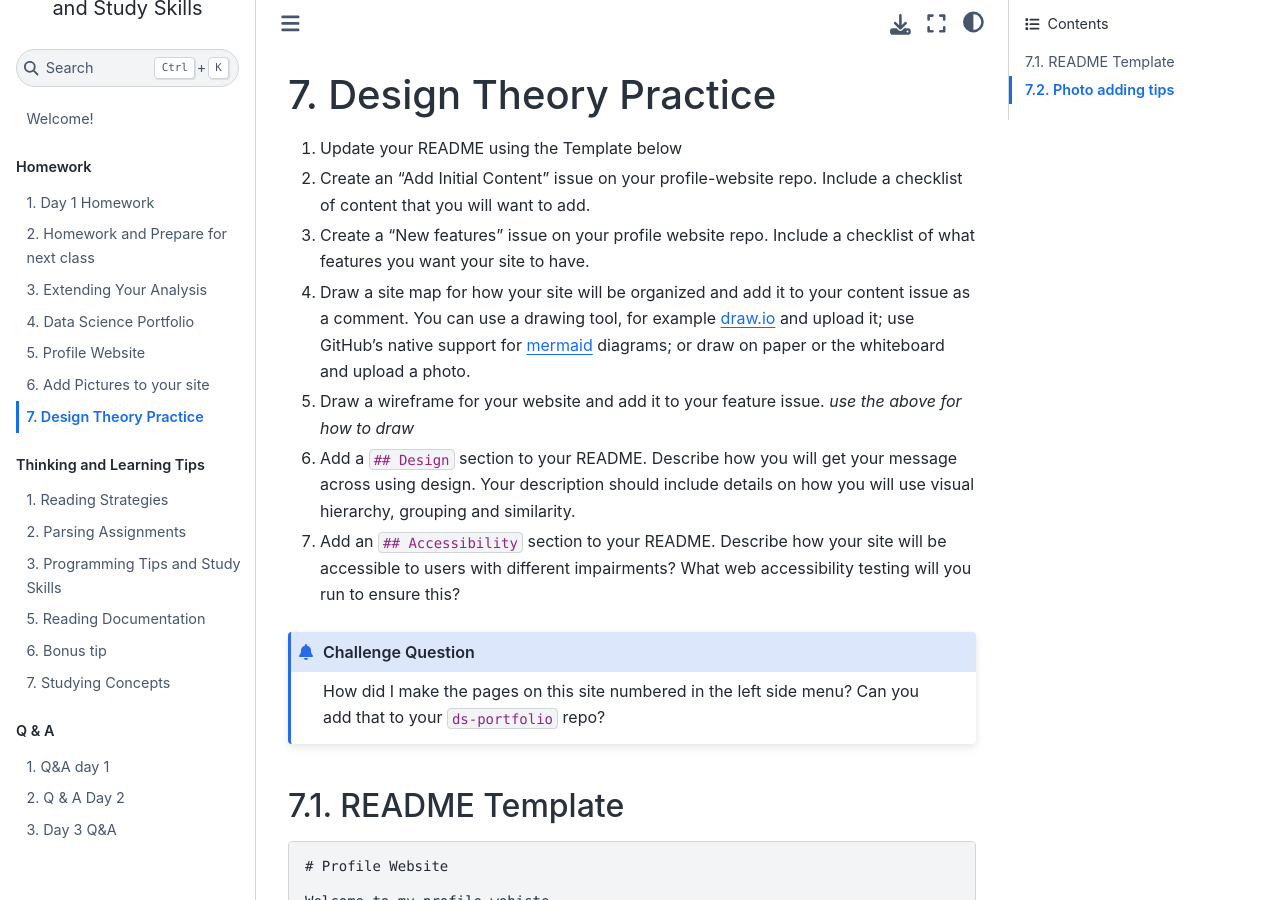
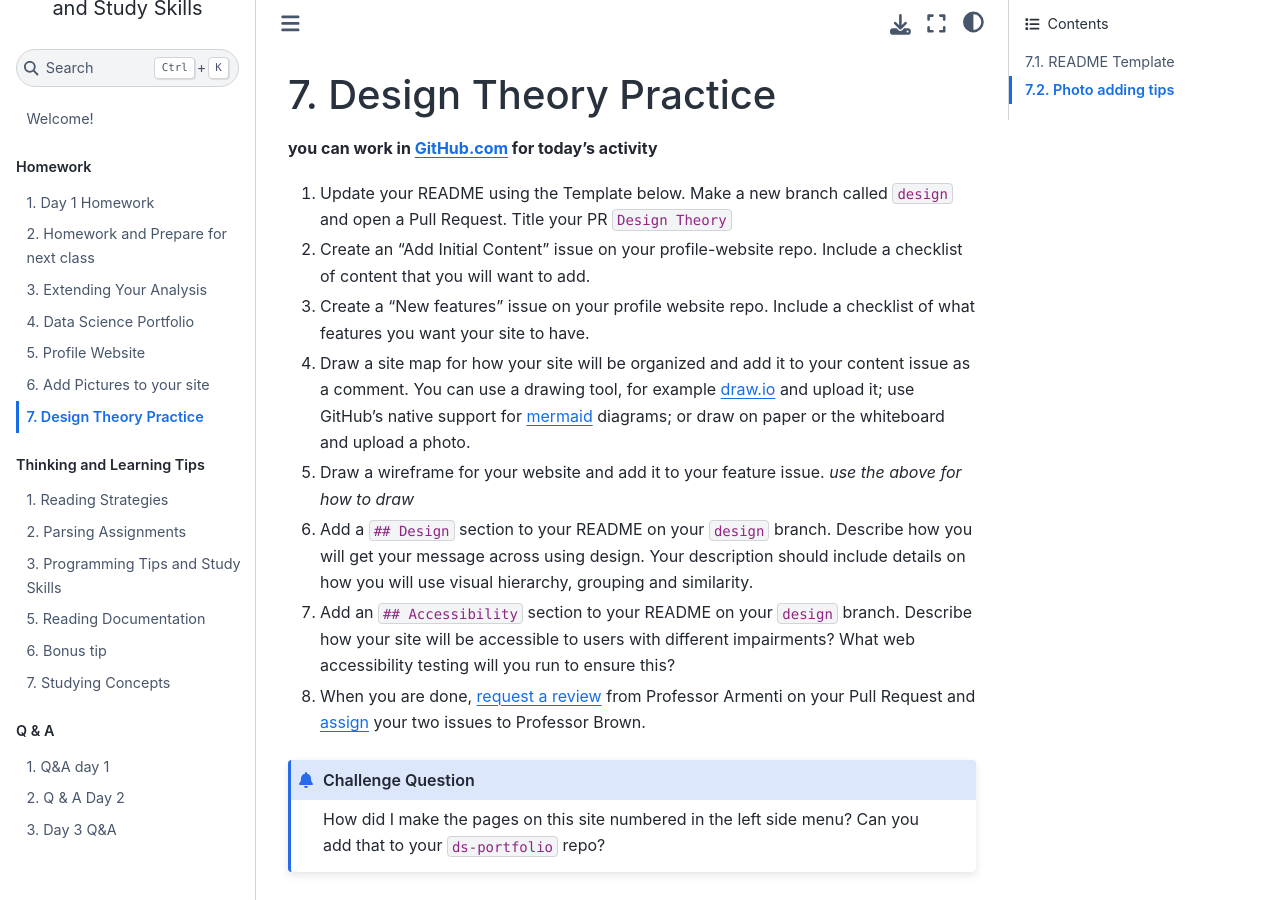
Before and after one commit to csctd/ssp23, a Jupyter Book: the page built from homework/day7.md, in a window 1280 px wide and 900 px high. Built offline with Jupyter Book 1.0.4 settings and Sphinx 7.4.7 and the Sphinx Book theme 1.1.4, drawn with Linux system fonts in a browser that asks for light colours; pages that are not in the unit, such as notebooks, are missing from menus.

Commit message:
assign/request on design theory

````diff
--- a/homework/day7.md
+++ b/homework/day7.md
@@ -1,13 +1,15 @@
 # Design Theory Practice
 
-1. Update your README using the Template below
+**you can work in GitHub.com for today's activity**
+
+1. Update your README using the Template below. Make a new branch called `design` and open a Pull Request. Title your PR `Design Theory`
 1. Create an "Add Initial Content" issue on your profile-website repo. Include a checklist of content that you will want to add.
 1. Create a "New features" issue on your profile website repo. Include a checklist of what features you want your site to have.
 2. Draw a site map for how your site will be organized and add it to your content issue as a comment. You can use a drawing tool, for example [draw.io](https://app.diagrams.net/) and upload it; use GitHub's native support for [mermaid](https://docs.github.com/en/get-started/writing-on-github/working-with-advanced-formatting/creating-diagrams#creating-mermaid-diagrams) diagrams; or draw on paper or the whiteboard and upload a photo.
 3. Draw a wireframe for your website and add it to your feature issue. *use the above for how to draw*
-4. Add a `## Design` section to your README. Describe how you will get your message across using design. Your description should include details on how you will use visual hierarchy, grouping and similarity.
-5. Add an `## Accessibility` section to your README. Describe how your site will be accessible to users with different impairments? What web accessibility testing will you run to ensure this?
-
+4. Add a `## Design` section to your README on your `design` branch. Describe how you will get your message across using design. Your description should include details on how you will use visual hierarchy, grouping and similarity.
+5. Add an `## Accessibility` section to your README on your `design` branch. Describe how your site will be accessible to users with different impairments? What web accessibility testing will you run to ensure this?
+6. When you are done, [request a review](https://docs.github.com/en/pull-requests/collaborating-with-pull-requests/proposing-changes-to-your-work-with-pull-requests/requesting-a-pull-request-review) from Professor Armenti on your Pull Request and [assign](https://docs.github.com/en/issues/tracking-your-work-with-issues/assigning-issues-and-pull-requests-to-other-github-users#assigning-an-individual-issue-or-pull-request) your two issues to Professor Brown.
 
 ```{admonition} Challenge Question
 How did I make the pages on this site numbered in the left side menu? Can you add that to your `ds-portfolio` repo?
````
